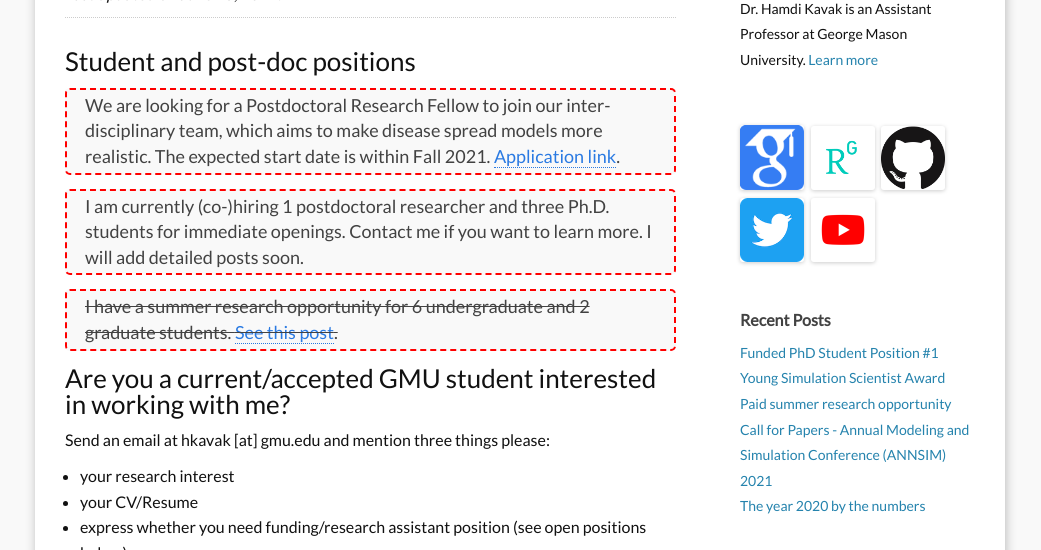
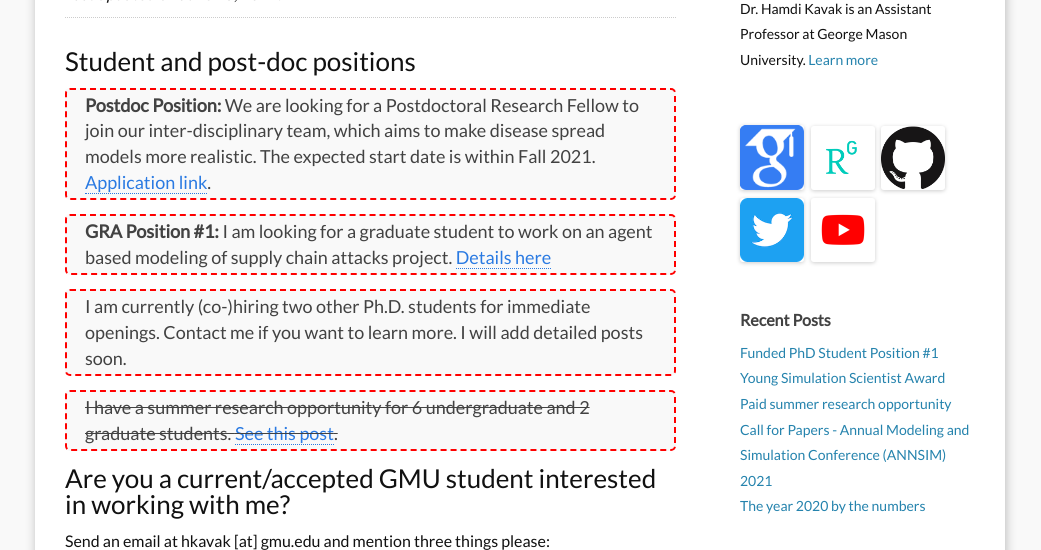
Before and after one commit to hamdikavak/hamdikavak.github.io, a Jekyll site: the page built from j_students.md, in a window 1280 px wide and 900 px high, cut to the strip 350-900 px from the top of the window. Shown: the whole strip, without its empty margins (120-1161 px from the left). Built offline with Jekyll 4.4.1, drawn with Linux system fonts in a browser that asks for light colours; nearby versions of some CDN libraries.

Commit message:
GRA position 1

```diff
--- a/j_students.md
+++ b/j_students.md
@@ -13,9 +13,11 @@ I enjoy advising and supervising curious students at all levels from high school
 
 ### Student and post-doc positions
 
-> We are looking for a Postdoctoral Research Fellow to join our inter-disciplinary team, which aims to make disease spread models more realistic. The expected start date is within Fall 2021. [Application link](https://jobs.gmu.edu/postings/50646).
+> **Postdoc Position:** We are looking for a Postdoctoral Research Fellow to join our inter-disciplinary team, which aims to make disease spread models more realistic. The expected start date is within Fall 2021. [Application link](https://jobs.gmu.edu/postings/50646).
 
-> I am currently (co-)hiring 1 postdoctoral researcher and three Ph.D. students for immediate openings. Contact me if you want to learn more. I will add detailed posts soon.
+> **GRA Position &#35;1:** I am looking for a graduate student to work on an agent based modeling of supply chain attacks project. [Details here]({{ site.baseurl }}/jobs/2021/07/01/funded-phd-position.html)
+
+> I am currently (co-)hiring two other Ph.D. students for immediate openings. Contact me if you want to learn more. I will add detailed posts soon.
 
 > ~~I have a summer research opportunity for 6 undergraduate and 2 graduate students. [See this post]({{ site.baseurl }}/jobs/2021/03/04/summer-research-opportunity.html).~~
 
```
